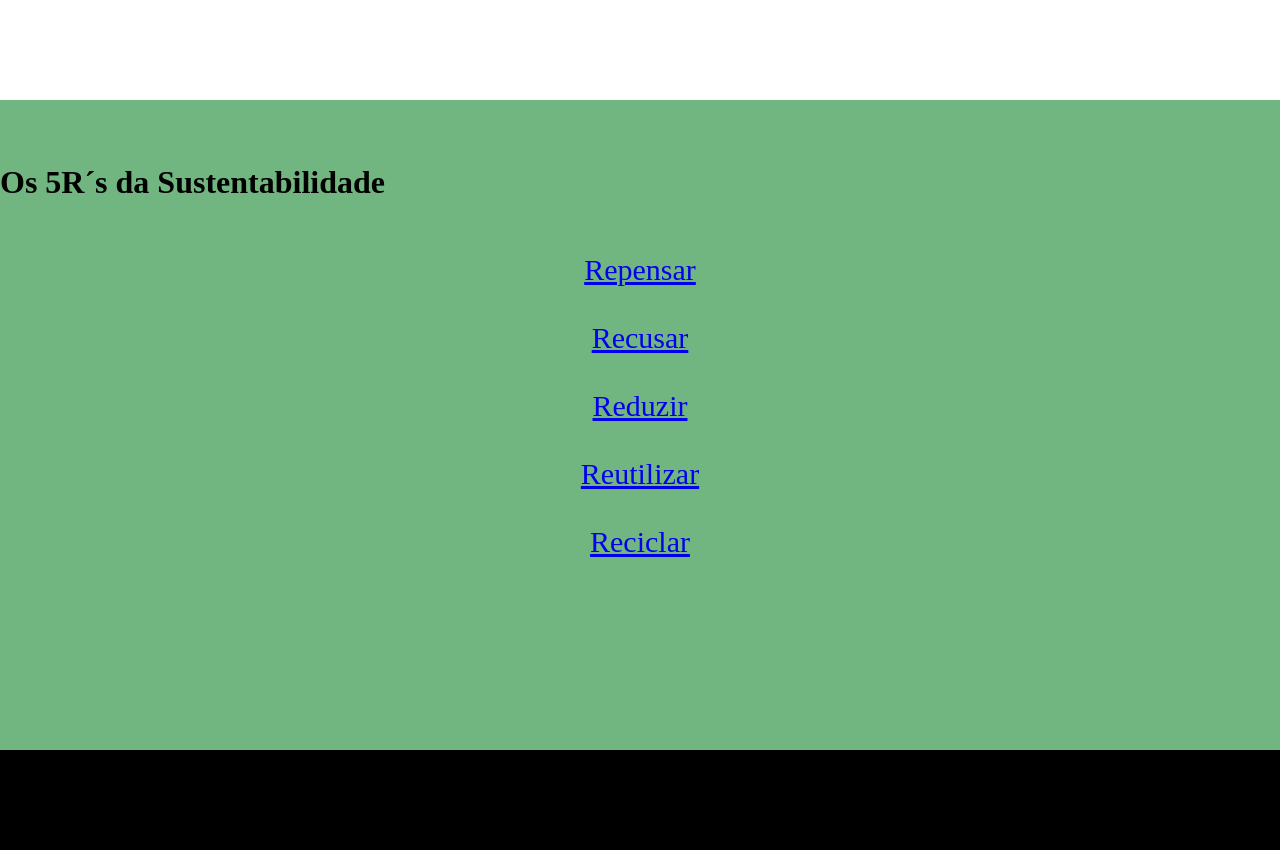
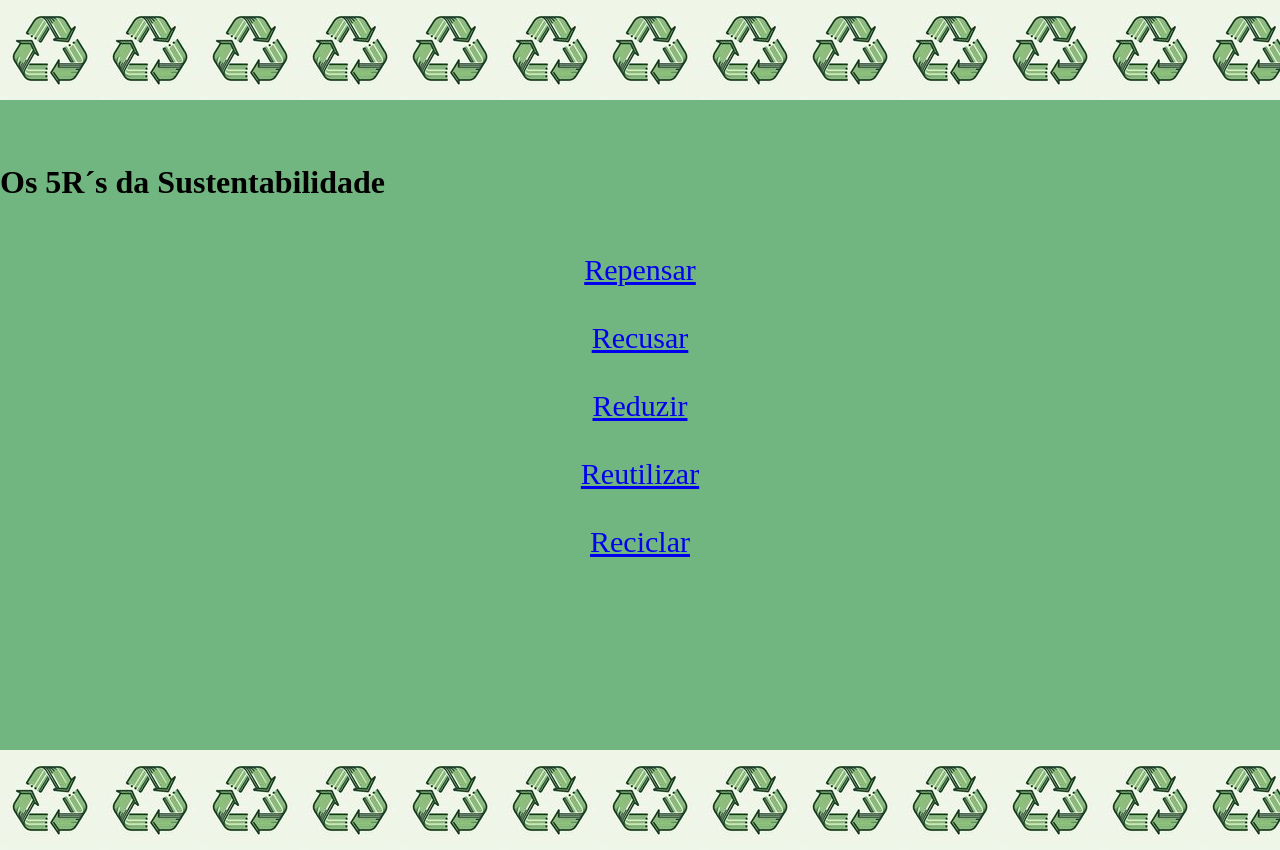
Before and after one commit to ViniSouza2006/Projeto_5R-s, a plain HTML site: page index.html in a window 1280 px wide. Drawn offline with Linux system fonts and the light colour scheme.

Commit message:
5R_0.0.1

```diff
--- a/index.html
+++ b/index.html
@@ -13,7 +13,7 @@
         }
         header{
             color: white;
-
+            background-image: url(Imagens5R/Background_5R.jpg);
             height: 100px;
             text-align: center;
         }
@@ -40,11 +40,8 @@
             font-size: 30px;
             text-align: center;
         }
-        .Texto_ListaMain{
-            *
-        }
         footer{
-            background-color: rgb(0, 0, 0);
+            background-image: url(Imagens5R/Background_5R.jpg);
             height: 100px;
         }
     </style>
```
Also changed, not shown: Imagens5R/Background_5R.jpg (added), Imagens5R/Background_5R´s.jpg (deleted).
